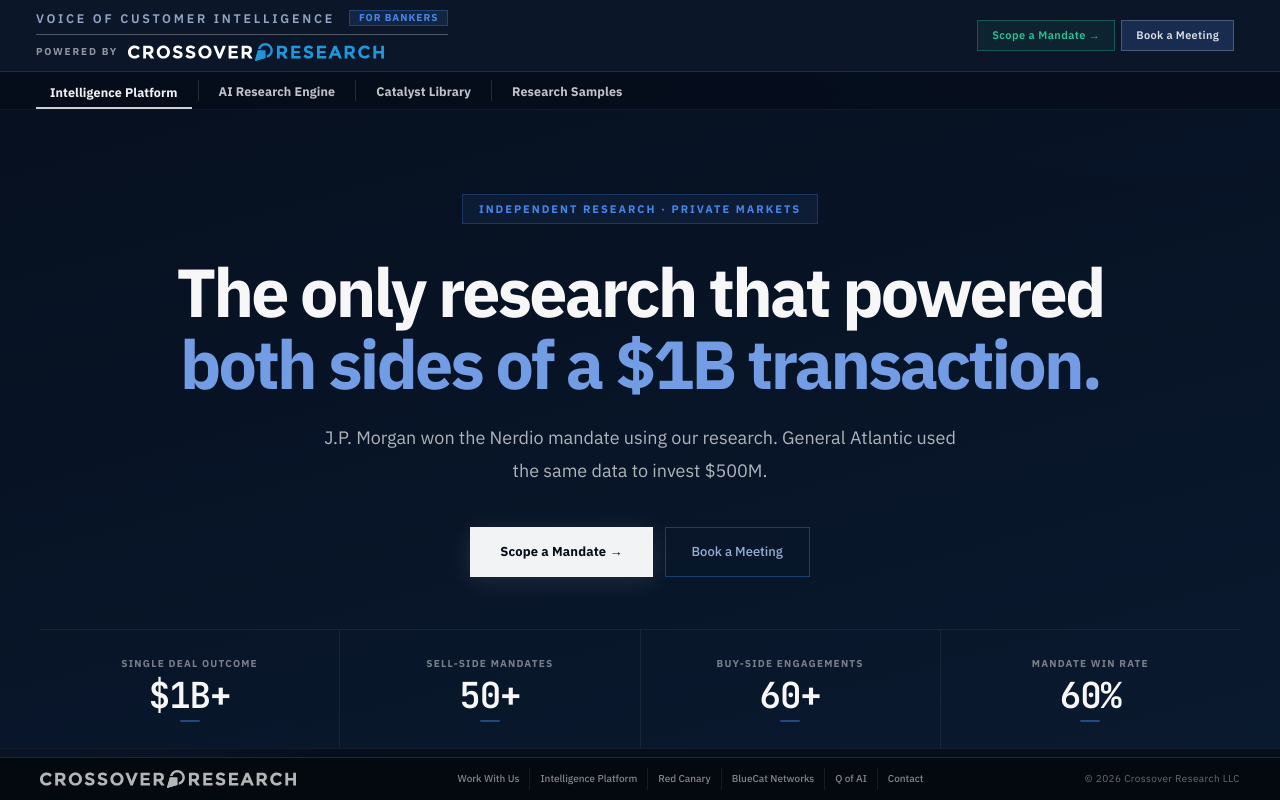
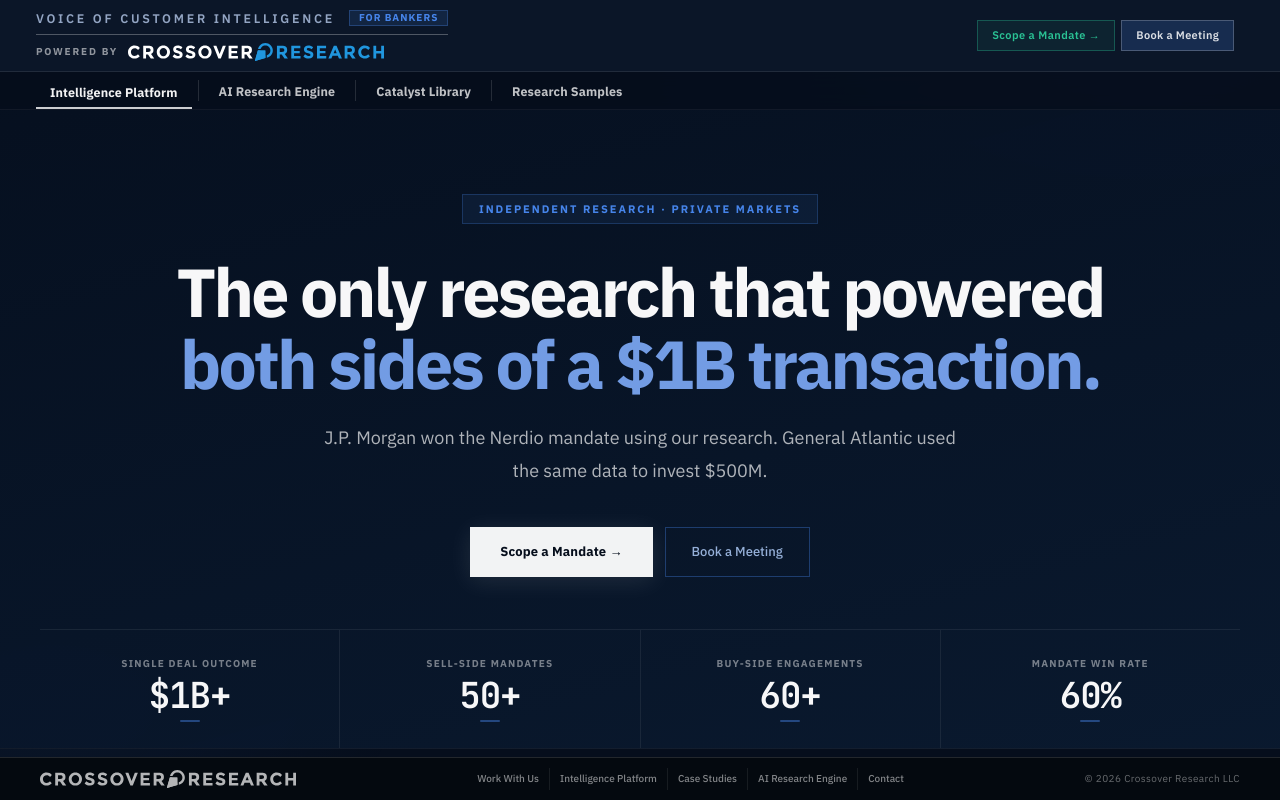
Before and after one commit to Crossover-Research/sell-side-overview-site, a Next.js app: page / in a window 1280 px wide. Shown: the top 800 px of the page. Built offline with nearby package versions, Linux system fonts and the light colour scheme.

Commit message:
cleanup: remove Red Canary/BlueCat from footer, add Case Studies

```diff
--- a/components/Footer.tsx
+++ b/components/Footer.tsx
@@ -13,9 +13,8 @@
         <div className="site-footer-links">
           <a href="/partner">Work With Us</a>
           <a href="/intelligence">Intelligence Platform</a>
-          <a href="/redcanary">Red Canary</a>
-          <a href="/bluecat">BlueCat Networks</a>
-          <a href="/qofai">Q of AI</a>
+          <a href="/samples">Case Studies</a>
+          <a href="/qofai">AI Research Engine</a>
           <a href={`mailto:${CONTACT.email}`}>Contact</a>
         </div>
         <div className="site-footer-legal">
```
